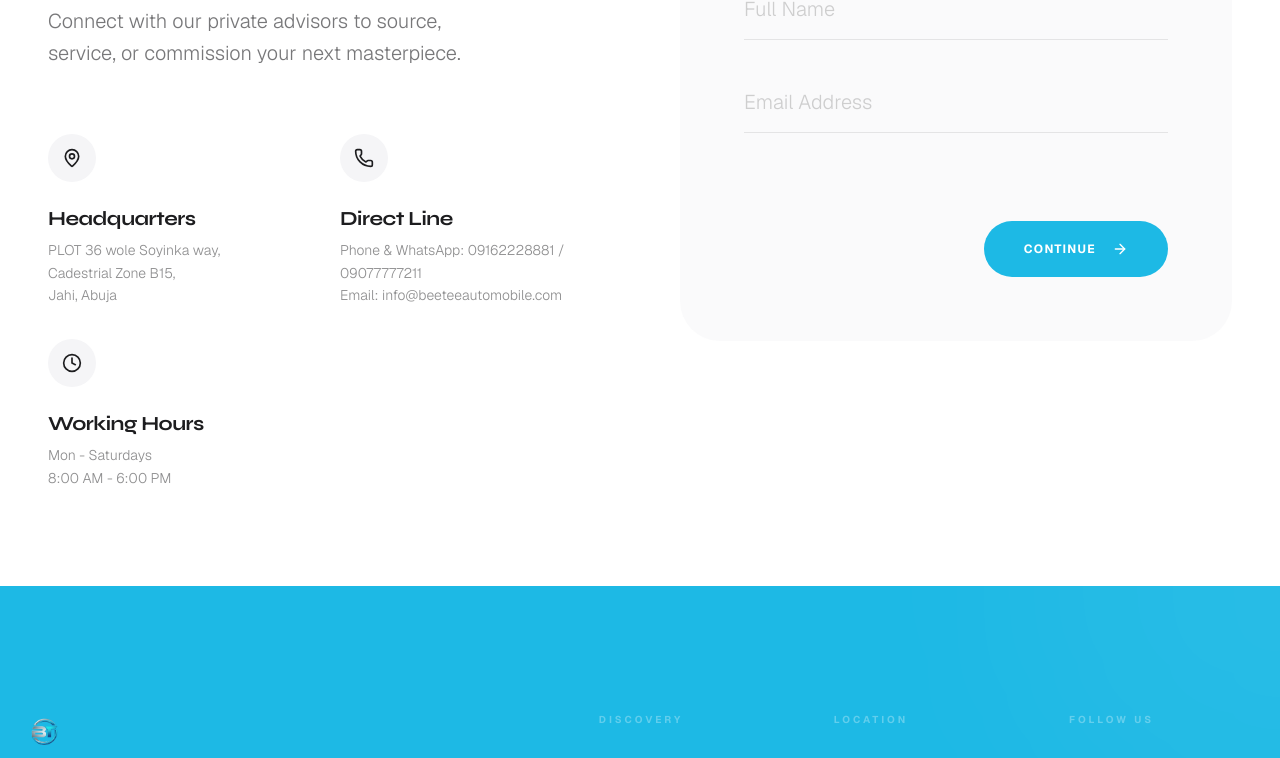
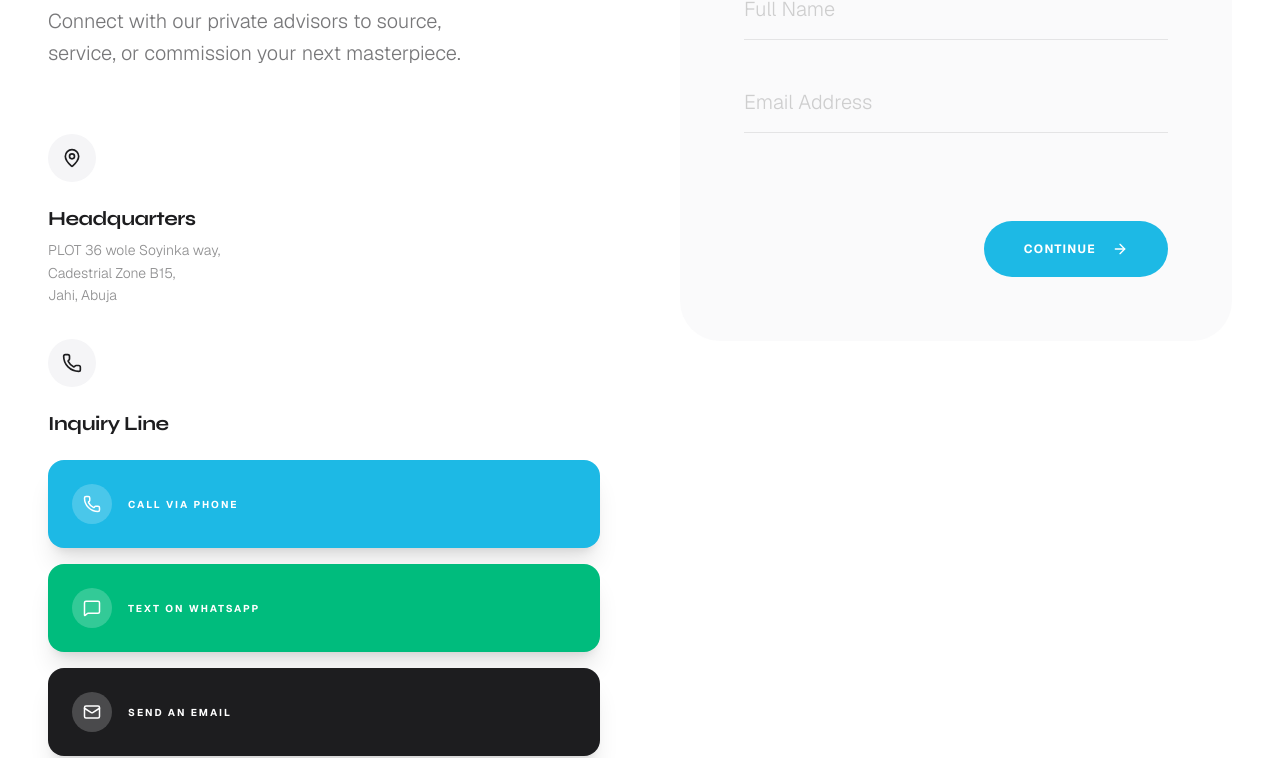
Before and after one commit to SamyySwift/bt-motors, a React (Vite) app: page /inquiry in a window 1280 px wide. Shown: the part 412-1170 px from the top of the page. Built offline with nearby package versions, Linux system fonts and the light colour scheme.

Commit message:
feat: implement Price on Request inquiry flow and fix mobile clickability

```diff
--- /dev/null
+++ b/src/components/ContactOptions.tsx
@@ -0,0 +1,55 @@
+import { Phone, MessageSquare, Mail } from "lucide-react";
+import MagneticButton from "./MagneticButton";
+
+const CONTACT_INFO = {
+  phone: "09162228881",
+  whatsapp: "2349162228881", // Assuming Nigerian country code for 0916
+  email: "info@beeteeautomobile.com",
+};
+
+export default function ContactOptions() {
+  return (
+    <div className="grid grid-cols-1 gap-4 w-full">
+      <MagneticButton>
+        <a
+          href={`tel:${CONTACT_INFO.phone}`}
+          className="flex items-center gap-4 w-full p-6 bg-bt-blue text-white rounded-2xl font-bold uppercase text-[10px] tracking-[0.2em] hover:bg-bt-blue-dark transition-all shadow-xl interactive"
+          data-cursor-text="Call Now"
+        >
+          <div className="w-10 h-10 rounded-full bg-white/20 flex items-center justify-center">
+            <Phone size={18} />
+          </div>
+          <span>Call via Phone</span>
+        </a>
+      </MagneticButton>
+
+      <MagneticButton>
+        <a
+          href={`https://wa.me/${CONTACT_INFO.whatsapp}`}
+          target="_blank"
+          rel="noopener noreferrer"
+          className="flex items-center gap-4 w-full p-6 bg-emerald-500 text-white rounded-2xl font-bold uppercase text-[10px] tracking-[0.2em] hover:bg-emerald-600 transition-all shadow-xl interactive"
+          data-cursor-text="WhatsApp"
+        >
+          <div className="w-10 h-10 rounded-full bg-white/20 flex items-center justify-center">
+            <MessageSquare size={18} />
+          </div>
+          <span>Text on WhatsApp</span>
+        </a>
+      </MagneticButton>
+
+      <MagneticButton>
+        <a
+          href={`mailto:${CONTACT_INFO.email}`}
+          className="flex items-center gap-4 w-full p-6 bg-apple-black text-white rounded-2xl font-bold uppercase text-[10px] tracking-[0.2em] hover:bg-zinc-800 transition-all shadow-xl interactive"
+          data-cursor-text="Email"
+        >
+          <div className="w-10 h-10 rounded-full bg-white/20 flex items-center justify-center">
+            <Mail size={18} />
+          </div>
+          <span>Send an Email</span>
+        </a>
+      </MagneticButton>
+    </div>
+  );
+}
--- a/src/components/CustomCursor.tsx
+++ b/src/components/CustomCursor.tsx
@@ -10,6 +10,14 @@ export default function CustomCursor() {
   const springConfig = { damping: 25, stiffness: 250, mass: 0.5 };
   const smoothX = useSpring(mouseX, springConfig);
   const smoothY = useSpring(mouseY, springConfig);
+  const [isMobile, setIsMobile] = useState(false);
+
+  useEffect(() => {
+    const checkMobile = () => setIsMobile(window.innerWidth < 768);
+    checkMobile();
+    window.addEventListener('resize', checkMobile);
+    return () => window.removeEventListener('resize', checkMobile);
+  }, []);
 
   useEffect(() => {
     const handleMouseMove = (e: MouseEvent) => {
@@ -46,10 +54,12 @@ export default function CustomCursor() {
     };
   }, []);
 
+  if (isMobile) return null;
+
   return (
     <>
       <motion.div
-        className="fixed top-0 left-0 w-2.5 h-2.5 bg-apple-black rounded-full pointer-events-none z-[9999]"
+        className="fixed top-0 left-0 w-2.5 h-2.5 bg-apple-black rounded-full pointer-events-none z-9999"
         style={{
           x: smoothX,
           y: smoothY,
@@ -59,7 +69,7 @@ export default function CustomCursor() {
         }}
       />
       <motion.div
-        className="fixed top-0 left-0 w-12 h-12 border border-apple-black/20 rounded-full pointer-events-none z-[9998]"
+        className="fixed top-0 left-0 w-12 h-12 border border-apple-black/20 rounded-full pointer-events-none z-9998"
         animate={{
           scale: isHovering ? 1.5 : 0,
           opacity: isHovering ? 1 : 0,
--- a/src/pages/AboutPage.tsx
+++ b/src/pages/AboutPage.tsx
@@ -116,7 +116,7 @@ export default function AboutPage() {
               </div>
             </div>
 
-            <div className="relative aspect-[4/5] rounded-[4rem] overflow-hidden order-1 md:order-2 shadow-2xl">
+            <div className="relative aspect-4/5 rounded-[4rem] overflow-hidden order-1 md:order-2 shadow-2xl">
               <img
                 src="/IMG_6374.jpg"
                 alt="Showroom"
@@ -166,13 +166,13 @@ export default function AboutPage() {
           </div>
 
           <div className="grid grid-cols-1 md:grid-cols-2 gap-8 md:h-[120vh]">
-            <div className="relative rounded-[4rem] overflow-hidden group shadow-xl aspect-[4/5] md:aspect-auto min-h-0">
+            <div className="relative rounded-[4rem] overflow-hidden group shadow-xl aspect-4/5 md:aspect-auto min-h-0">
               <img
                 src="/repair_3.jpeg"
                 alt="Technical"
                 className="w-full h-full object-cover parallax-about scale-110 absolute inset-0"
               />
-              <div className="absolute inset-0 bg-gradient-to-t from-black/60 to-transparent flex flex-col justify-end p-12 md:p-16">
+              <div className="absolute inset-0 bg-linear-to-t from-black/60 to-transparent flex flex-col justify-end p-12 md:p-16">
                 <h3 className="text-3xl text-white font-syne font-bold">
                   Service Center
                 </h3>
@@ -183,7 +183,7 @@ export default function AboutPage() {
               </div>
             </div>
             <div className="grid grid-rows-2 gap-8 min-h-0">
-              <div className="relative rounded-[4rem] overflow-hidden group shadow-xl aspect-[4/5] md:aspect-auto min-h-0">
+              <div className="relative rounded-[4rem] overflow-hidden group shadow-xl aspect-4/5 md:aspect-auto min-h-0">
                 <img
                   src="/IMG_6373.jpg"
                   alt="Lounge"
@@ -216,7 +216,7 @@ export default function AboutPage() {
             "We aren't just selling a car. We are inviting you into a legacy of
             performance and passion."
           </h2>
-          <div className="mt-12 w-20 h-[1px] bg-apple-black/10 mx-auto"></div>
+          <div className="mt-12 w-20 h-px bg-apple-black/10 mx-auto"></div>
           <p className="mt-8 text-[10px] font-bold tracking-[0.4em] uppercase text-silver">
             BEE TEE AUTOMOBILE
           </p>
--- a/src/pages/InquiryPage.tsx
+++ b/src/pages/InquiryPage.tsx
@@ -3,6 +3,7 @@ import { motion, AnimatePresence } from "framer-motion";
 import { MapPin, Phone, CheckCircle2, ArrowRight, Clock } from "lucide-react";
 import gsap from "gsap";
 import SplitType from "split-type";
+import ContactOptions from "../components/ContactOptions";
 
 export default function InquiryPage() {
   const [step, setStep] = useState(1);
@@ -73,16 +74,12 @@ export default function InquiryPage() {
               </p>
             </div>
 
-            <div className="group">
+            <div id="inquiry-line" className="group col-span-1 md:col-span-2">
               <div className="w-12 h-12 rounded-full bg-soft-gray flex items-center justify-center mb-6 group-hover:bg-bt-blue group-hover:text-white transition-all duration-500">
                 <Phone size={20} />
               </div>
-              <h3 className="font-syne font-bold text-xl mb-2">Direct Line</h3>
-              <p className="text-apple-black/50 font-light text-sm leading-relaxed">
-                Phone & WhatsApp: 09162228881 / 09077777211
-                <br />
-                Email: info@beeteeautomobile.com
-              </p>
+              <h3 className="font-syne font-bold text-xl mb-6">Inquiry Line</h3>
+              <ContactOptions />
             </div>
             <div className="group">
               <div className="w-12 h-12 rounded-full bg-soft-gray flex items-center justify-center mb-6 group-hover:bg-bt-blue group-hover:text-white transition-all duration-500">
--- a/src/pages/InventoryPage.tsx
+++ b/src/pages/InventoryPage.tsx
@@ -11,6 +11,7 @@ import { Link } from "react-router-dom";
 import gsap from "gsap";
 import SplitType from "split-type";
 import MagneticButton from "../components/MagneticButton";
+import ContactOptions from "../components/ContactOptions";
 
 import { inventory } from "../data/inventory";
 
@@ -18,6 +19,7 @@ type Vehicle = (typeof inventory)[0];
 
 export default function InventoryPage() {
   const [selectedVehicle, setSelectedVehicle] = useState<Vehicle | null>(null);
+  const [showInquiryOptions, setShowInquiryOptions] = useState(false);
   const [activeFilter, setActiveFilter] = useState("All");
   const headingRef = useRef<HTMLHeadingElement>(null);
 
@@ -59,7 +61,7 @@ export default function InventoryPage() {
           </div>
 
           <div className="w-full md:w-auto flex flex-col gap-6">
-            <div className="flex items-center gap-4 bg-f5f5f7 p-2 rounded-full px-6 border border-black/[0.03]">
+            <div className="flex items-center gap-4 bg-f5f5f7 p-2 rounded-full px-6 border border-black/3">
               <Search size={16} className="text-silver" />
               <input
                 type="text"
@@ -73,8 +75,8 @@ export default function InventoryPage() {
         {/* Layout with Sidebar */}
         <div className="flex gap-12">
           {/* Sidebar Filters */}
-          <aside className="w-72 flex-shrink-0 sticky top-32 h-fit">
-            <div className="bg-f5f5f7/50 backdrop-blur-sm rounded-[2rem] p-8 border border-black/5">
+          <aside className="w-72 shrink-0 sticky top-32 h-fit">
+            <div className="bg-f5f5f7/50 backdrop-blur-sm rounded-4xl p-8 border border-black/5">
               <div className="flex items-center gap-3 mb-8">
                 <SlidersHorizontal size={20} className="text-bt-blue" />
                 <h3 className="text-sm font-bold tracking-widest uppercase">
@@ -123,8 +125,9 @@ export default function InventoryPage() {
             <div className="grid grid-cols-1 md:grid-cols-2 lg:grid-cols-3 gap-10">
               <AnimatePresence mode="popLayout">
                 {filteredInventory.map((vehicle, i) => (
-                  <motion.div
+                  <motion.button
                     layout
+                    type="button"
                     key={vehicle.id}
                     initial={{ opacity: 0, scale: 0.9 }}
                     animate={{ opacity: 1, scale: 1 }}
@@ -134,11 +137,17 @@ export default function InventoryPage() {
                       delay: i * 0.05,
                       ease: [0.22, 1, 0.36, 1],
                     }}
-                    className="group cursor-pointer relative interactive"
-                    onClick={() => setSelectedVehicle(vehicle)}
-                    data-cursor-text="Inspect"
+                    className="group cursor-pointer relative interactive block w-full text-left bg-transparent border-none p-0"
+                    onClick={() => {
+                      if (vehicle.price === "Price on Request") {
+                        setShowInquiryOptions(true);
+                      } else {
+                        setSelectedVehicle(vehicle);
+                      }
+                    }}
+                    data-cursor-text={vehicle.price === "Price on Request" ? "Inquire" : "Inspect"}
                   >
-                    <div className="aspect-[4/3] rounded-[2.5rem] overflow-hidden bg-f5f5f7 mb-8 relative group-hover:shadow-[0_20px_50px_rgba(0,0,0,0.1)] transition-all duration-700">
+                    <div className="aspect-4/3 rounded-[2.5rem] overflow-hidden bg-f5f5f7 mb-8 relative group-hover:shadow-[0_20px_50px_rgba(0,0,0,0.1)] transition-all duration-700">
                       <img
                         src={vehicle.image}
                         alt={vehicle.model}
@@ -191,7 +200,7 @@ export default function InventoryPage() {
                         </div>
                       </div>
 
-                      <div className="flex items-center gap-4 text-[9px] font-bold text-silver/60 tracking-[0.2em] uppercase pt-4 border-t border-black/[0.03]">
+                      <div className="flex items-center gap-4 text-[9px] font-bold text-silver/60 tracking-[0.2em] uppercase pt-4 border-t border-black/3">
                         <span>{vehicle.year}</span>
                         <div className="w-1 h-1 bg-silver/30 rounded-full" />
                         <span>{vehicle.mileage}</span>
@@ -199,7 +208,7 @@ export default function InventoryPage() {
                         <span>{vehicle.bodyStyle}</span>
                       </div>
                     </div>
-                  </motion.div>
+                  </motion.button>
                 ))}
               </AnimatePresence>
             </div>
@@ -214,7 +223,7 @@ export default function InventoryPage() {
             initial={{ opacity: 0 }}
             animate={{ opacity: 1 }}
             exit={{ opacity: 0 }}
-            className="fixed inset-0 z-[100] flex items-center justify-center p-4 md:p-12 bg-white/90 backdrop-blur-2xl"
+            className="fixed inset-0 z-100 flex items-center justify-center p-4 md:p-12 bg-white/90 backdrop-blur-2xl"
           >
             <div
               className="absolute inset-0"
@@ -226,7 +235,7 @@ export default function InventoryPage() {
               animate={{ scale: 1, y: 0, opacity: 1 }}
               exit={{ scale: 0.9, y: 50, opacity: 0 }}
               transition={{ type: "spring", damping: 25, stiffness: 300 }}
-              className="bg-white w-full max-w-7xl h-[90vh] rounded-[4rem] overflow-hidden flex flex-col md:flex-row relative z-10 border border-black/[0.03] shadow-2xl"
+              className="bg-white w-full max-w-7xl h-[90vh] rounded-[4rem] overflow-hidden flex flex-col md:flex-row relative z-10 border border-black/3 shadow-2xl"
             >
               <button
                 onClick={() => setSelectedVehicle(null)}
@@ -252,7 +261,7 @@ export default function InventoryPage() {
               </div>
 
               <div className="w-full md:w-2/5 p-12 md:p-20 flex flex-col h-1/2 md:h-full overflow-y-auto">
-                <div className="flex-grow">
+                <div className="grow">
                   <p className="text-[10px] font-bold tracking-[0.5em] uppercase text-silver mb-4">
                     {selectedVehicle.make}
                   </p>
@@ -307,6 +316,10 @@ export default function InventoryPage() {
                 </div>
 
                 <div className="flex flex-col gap-4">
+                  {selectedVehicle.price === "Price on Request" ? (
+                    <ContactOptions />
+                  ) : (
+                    <>
                       <MagneticButton>
                         <Link
                           to="/inquiry"
@@ -321,8 +334,56 @@ export default function InventoryPage() {
                       >
                         Contact Sales Advisor
                       </Link>
+                    </>
+                  )}
                 </div>
               </div>
+            </motion.div>
+          </motion.div>
+        )}
+      </AnimatePresence>
+
+      {/* Inquiry Options Modal */}
+      <AnimatePresence>
+        {showInquiryOptions && (
+          <motion.div
+            initial={{ opacity: 0 }}
+            animate={{ opacity: 1 }}
+            exit={{ opacity: 0 }}
+            className="fixed inset-0 z-110 flex items-center justify-center p-6 bg-white/90 backdrop-blur-2xl"
+          >
+            <div
+              className="absolute inset-0"
+              onClick={() => setShowInquiryOptions(false)}
+            ></div>
+
+            <motion.div
+              initial={{ scale: 0.9, y: 50, opacity: 0 }}
+              animate={{ scale: 1, y: 0, opacity: 1 }}
+              exit={{ scale: 0.9, y: 50, opacity: 0 }}
+              transition={{ type: "spring", damping: 25, stiffness: 300 }}
+              className="bg-white w-full max-w-xl rounded-[3rem] p-12 relative z-10 border border-black/3 shadow-2xl text-center"
+            >
+              <button
+                onClick={() => setShowInquiryOptions(false)}
+                className="absolute top-8 right-8 text-apple-black hover:bg-bt-blue hover:text-white transition-all z-20 bg-f5f5f7 p-2.5 rounded-full"
+              >
+                <X size={20} />
+              </button>
+
+              <div className="mb-10">
+                <span className="inline-block px-4 py-1.5 rounded-full bg-soft-gray text-apple-black text-[10px] font-bold tracking-widest uppercase mb-6">
+                  Inquiry Line
+                </span>
+                <h2 className="text-4xl font-syne font-bold text-apple-black mb-4 tracking-tighter">
+                  Connect with us.
+                </h2>
+                <p className="text-silver text-sm font-medium">
+                  Select your preferred method of communication to discuss pricing and details.
+                </p>
+              </div>
+
+              <ContactOptions />
             </motion.div>
           </motion.div>
         )}
--- a/src/pages/LandingPage.tsx
+++ b/src/pages/LandingPage.tsx
@@ -1,5 +1,5 @@
 import { useState, useEffect, useRef } from "react";
-import { Link } from "react-router-dom";
+import { Link, useNavigate } from "react-router-dom";
 import { motion, useScroll, useTransform } from "framer-motion";
 import gsap from "gsap";
 import { ScrollTrigger } from "gsap/ScrollTrigger";
@@ -66,6 +66,7 @@ export default function LandingPage() {
   const servicesRef = useRef<HTMLDivElement>(null);
   const [currentCarIndex, setCurrentCarIndex] = useState(0);
   const isMobile = useMobile();
+  const navigate = useNavigate();
 
   const HeroCarSlides = [
     { image: "/slide_1.jpg" },
@@ -429,18 +430,26 @@ export default function LandingPage() {
           <div
             ref={boutiqueContentRef}
             className={cn(
-              "flex px-6 cursor-grab active:cursor-grabbing",
-              isMobile ? "flex-col gap-10" : "flex-row gap-12",
+              "flex px-6",
+              isMobile ? "flex-col gap-10" : "flex-row gap-12 cursor-grab active:cursor-grabbing",
             )}
           >
             {(isMobile ? inventory.slice(0, 6) : inventory).map((car) => (
-              <div
+              <button
+                type="button"
                 key={car.id}
                 className={cn(
-                  "group interactive",
+                  "group interactive cursor-pointer relative z-10 block w-full text-left bg-transparent border-none p-0",
                   isMobile ? "w-full" : "min-w-[450px]",
                 )}
-                data-cursor-text="View"
+                data-cursor-text={car.price === "Price on Request" ? "Inquire" : "View"}
+                onClick={() => {
+                  if (car.price === "Price on Request") {
+                    navigate("/inquiry");
+                  } else {
+                    navigate("/inventory");
+                  }
+                }}
               >
                 <div className="aspect-[4/5] bg-f5f5f7 rounded-[1.5rem] md:rounded-[3rem] overflow-hidden mb-6 md:mb-8 relative group-hover:shadow-[0_30px_60px_rgba(0,0,0,0.12)] transition-all duration-700">
                   <img
@@ -477,7 +486,7 @@ export default function LandingPage() {
                     </span>
                   </div>
                 </div>
-              </div>
+              </button>
             ))}
 
             <div
```
Lines whose indentation alone changed are shown as unchanged.
